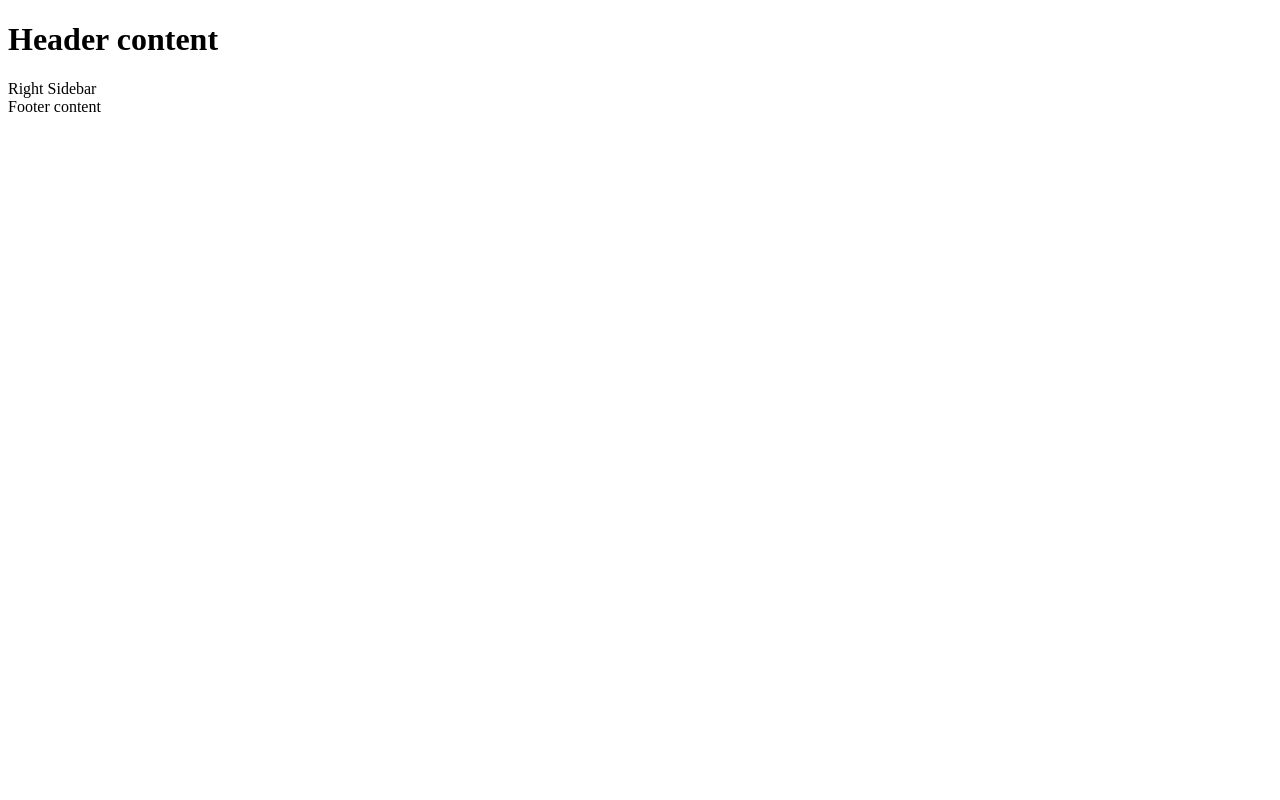
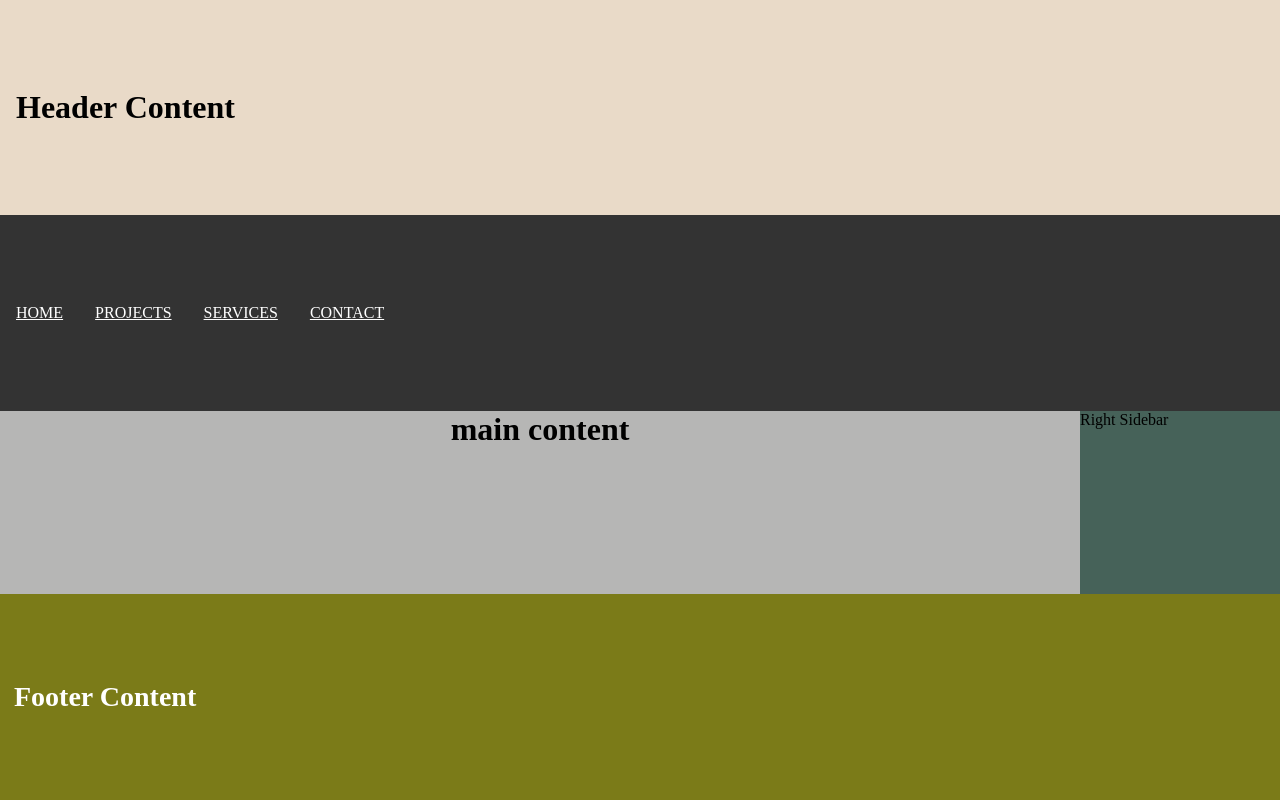
Before and after one commit to HunterR1776/wdd131, a plain HTML site: page Week01/basic-layout.html in a window 1280 px wide. Drawn offline with Linux system fonts and the light colour scheme.

Commit message:
week 1 assignment

```diff
--- a/Week01/basic-layout.html
+++ b/Week01/basic-layout.html
@@ -1,14 +1,30 @@
 <!DOCTYPE html>
-<html>
-    <head>
+<html lang="en-US">
+<head>
+    <meta charset="utf-8">
+    <meta name="viewport" content="width=device-width,initial-scale=1.0">
+    <title>Holy Grail</title>
+    <meta name="description" content="Holy Grail">
+    <meta name="author" content="Dylan Rhoads">
+    <link rel="stylesheet" href="./styles/layout.css">
 
-    </head>
-
+</head>
+<body>
     <header>
-        <h1>Header content</h1>
+        <h1>Header Content</h1>
     </header>
+    <nav class="nav-bar">
+        <a href="#" title="Home">Home</a>
+        <a href="#" title="Projects">Projects</a>
+        <a href="#" title="Services">Services</a>
+        <a href="#" title="Contact">Contact</a>
+    </nav>
     <main>
+       <h1>main content</h1>
     </main>
     <div class="right-sidebar">Right Sidebar</div>
-    <footer>Footer content</footer>
+    <footer>
+        <h1>Footer Content</h1>
+    </footer>
+</body>
 </html>
--- /dev/null
+++ b/Week01/scripts/getdates.js
@@ -0,0 +1,4 @@
+const currentYear = new Date().getFullYear();
+document.getElementById("currentYear").textContent = currentYear;
+
+document.getElementById("lastModified").textContent = document.lastModifieds;
--- /dev/null
+++ b/Week01/styles/base.css
@@ -0,0 +1,209 @@
+@import url('https://fonts.googleapis.com/css2?family=Ojuju:wght@200..800&family=Playfair+Display:ital,wght@0,400..900;1,400..900&display=swap');
+
+* { box-sizing: border-box; }
+
+:root {
+
+    --accent1-color: #E9DAC8;
+    --accent2-color: rgb(84, 84, 19);
+
+    --heading-font: Playfair Display, serif;
+    --paragraph-font: Playfair Display, serif;
+
+
+    --nav-link-color: #ffffff;
+    --nav-background-color: #251605;
+    --nav-hover-link-color: white;
+    --nav-hover-background-color: #032136;
+}
+
+body {
+  height: 100vh;
+  margin: 0;
+}
+
+
+header {
+    display: flex;
+    align-items: center;
+    background-color: var(--accent1-color);
+    flex-direction: column;
+
+}
+
+header #course-title {
+    display: block;
+    font-size: 25px;
+    padding: 2rem;
+}
+
+
+.nav-bar{
+  justify-content: center;
+  display: flex;
+  width: 100%;
+
+  background: #333;
+}
+
+.nav-bar ul {
+    margin: 0;
+    padding: 0;
+    list-style: none;
+    width: 100%;
+    display: flex;
+    justify-content: space-evenly;
+
+}
+
+.nav-bar ul li {
+    flex: 1 1 auto;
+
+}
+
+.nav-bar a {
+    color: var(--nav-link-color);
+    display: block;
+    text-align: center;
+    text-transform: uppercase;
+    padding: 1rem;
+	background-color: #333;
+
+}
+
+
+.nav-bar a:hover {
+    color: var(--nav-hover-link-color);
+    border: 1px solid #ffffff;
+    border-radius: 2px;
+}
+
+
+main {
+  display:grid;
+  width: 100%;
+  margin: 0;
+  padding: 2 rem;
+  background: rgb(253, 253, 252);
+  grid-template-columns: 1fr 1fr 1fr 1fr 1fr 1fr  1fr ;
+  grid-template-rows: auto auto 1fr;
+  gap: 1rem;
+  align-items: start;
+}
+
+main h1{
+    grid-column: 1/-1;
+    grid-row: 1;
+    text-align: center;
+}
+
+.card1{
+    grid-column: 2 / 5;
+    grid-row: 2;
+    margin: 0;
+    border-style: solid;
+    border-radius: 10px;
+    text-align: center;
+
+}
+
+.card1 p{
+    flex: 1;
+}
+
+.card1 h2, .card2 h2{
+  margin: 0;
+  padding: 0.75rem 1rem;
+  text-align: center;
+  background: var(--accent1-color);
+  color: #000000;
+  border-radius: 0;
+  font-size: 1.1rem;
+  font-weight: 600;
+}
+
+
+.card2{
+    grid-column: 5 / 7;
+    grid-row: 2;
+    margin: 0;
+    border-style: solid;
+    border-radius: 10px;
+    text-align: center;
+
+
+}
+.card2 a{
+    display: block;
+    text-align: center;
+    text-transform: uppercase;
+    padding: 1rem;
+
+
+}
+
+.card1, .card2 {
+  min-width: 0;
+}
+
+.about-me{
+    display: flex;
+    gap: 1rem;
+    align-items: flex-start;
+    padding: 2rem;
+}
+
+.about-me p{
+  margin: 0;
+  flex: 1;
+  line-height: 1.6;
+}
+
+.selfie{
+  width: 160px;
+  height: auto;
+  border: 1px solid #ccc;
+}
+
+.about-me p{
+  margin: 0;
+  flex: 1;
+  line-height: 1.6;
+}
+
+
+
+
+.state{
+  display: flex;
+  flex-direction: row-reverse;
+  gap: 1rem;
+  padding: 0 1rem 1rem;
+  align-items: start;
+}
+
+.flag{
+  width: 140px;
+  height: auto;
+  border: 1px solid #ccc;
+
+}
+
+.state p{
+  margin: 0;
+  line-height: 1.6;
+  flex: 1;
+
+}
+
+footer {
+    background-color: var(--accent2-color);
+    color: var(--nav-link-color);
+    display: flex;
+    flex-direction: column;
+    padding: 1em;
+}
+
+footer p {
+    text-align: center;
+}
--- a/Week01/styles/layout.css
+++ b/Week01/styles/layout.css
@@ -0,0 +1,84 @@
+:root {
+
+    --accent1-color: #E9DAC8;
+    --accent2-color: rgb(123, 123, 24);
+
+    --nav-link-color: #ffffff;
+    --nav-background-color: #251605;
+    --nav-hover-link-color: white;
+    --nav-hover-background-color: #032136;
+}
+
+body {
+  display: grid;
+  height: 100vh;
+  margin: 0;
+  grid-template: auto auto auto auto;
+  grid-template-columns: 300px 1fr 200px;
+}
+
+h1, h2, p {
+    margin: 0;
+    padding: 0;
+    text-align: center;
+}
+
+
+header {
+    display: flex;
+    align-items: center;
+    padding: 1em;
+    background-color: var(--accent1-color);
+    grid-column: 1 / -1;
+    grid-row: 1;
+}
+
+.header{
+  padding: 1rem;
+  background: #f2f2f2;
+}
+
+.nav-bar{
+  list-style: none;
+  display: flex;
+  align-items: center;
+  background: #333;
+  grid-column: 1 / -1;
+  grid-row: 2;
+}
+
+.nav-bar a {
+    color: var(--nav-link-color);
+    text-transform: uppercase;
+    padding: 1rem;
+	background-color: #333;
+
+}
+
+.nav-bar a:hover {
+    color: var(--nav-hover-link-color);
+}
+
+
+main {
+  background: rgb(182, 182, 181);
+  grid-column: 1 / 3;
+  grid-row: 3;
+}
+
+.right-sidebar {
+  background: rgb(70, 98, 89);
+  grid-column: 3;
+  grid-row: 3;
+}
+
+footer {
+    background-color: var(--accent2-color);
+    color: var(--nav-link-color);
+    display: flex;
+    align-items: center;
+    padding: 1em;
+    font-size: 0.875rem;
+    grid-column: 1 / -1;
+    grid-row: 4;
+}
```
Also changed, not shown: Week01/index.html (added, +51 -0 lines), Week01/images/flag.jpeg (added), 1 other file.
